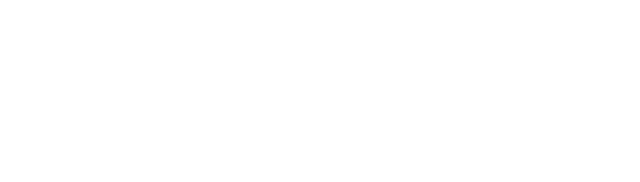
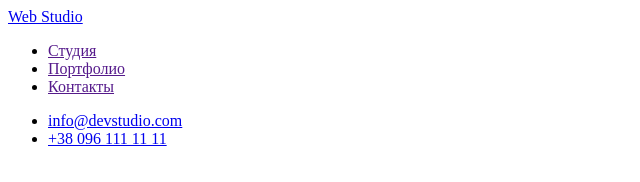
Before and after one commit to Rostyslav-Zahorulko/goit-markup-hw-01, a plain HTML site: page index.html in a window 1280 px wide. Shown: the whole page, without its empty margins (0-640 px from the left). Drawn offline with Linux system fonts and the light colour scheme.

Commit message:
Додає header

```diff
--- a/index.html
+++ b/index.html
@@ -1,9 +1,24 @@
 <!DOCTYPE html>
-<html lang="en">
+<html lang="ru">
   <head>
     <meta charset="UTF-8" />
     <meta name="viewport" content="width=device-width, initial-scale=1.0" />
-    <title>Document</title>
+    <title>Web Studio</title>
   </head>
-  <body></body>
+  <body>
+    <header>
+      <nav>
+        <a href="/">Web Studio</a>
+        <ul>
+          <li><a href="">Студия</a></li>
+          <li><a href="">Портфолио</a></li>
+          <li><a href="">Контакты</a></li>
+        </ul>
+      </nav>
+      <ul>
+        <li><a href="mailto:info@devstudio.com">info@devstudio.com</a></li>
+        <li><a href="tel:+380961111111">+38 096 111 11 11</a></li>
+      </ul>
+    </header>
+  </body>
 </html>
```
